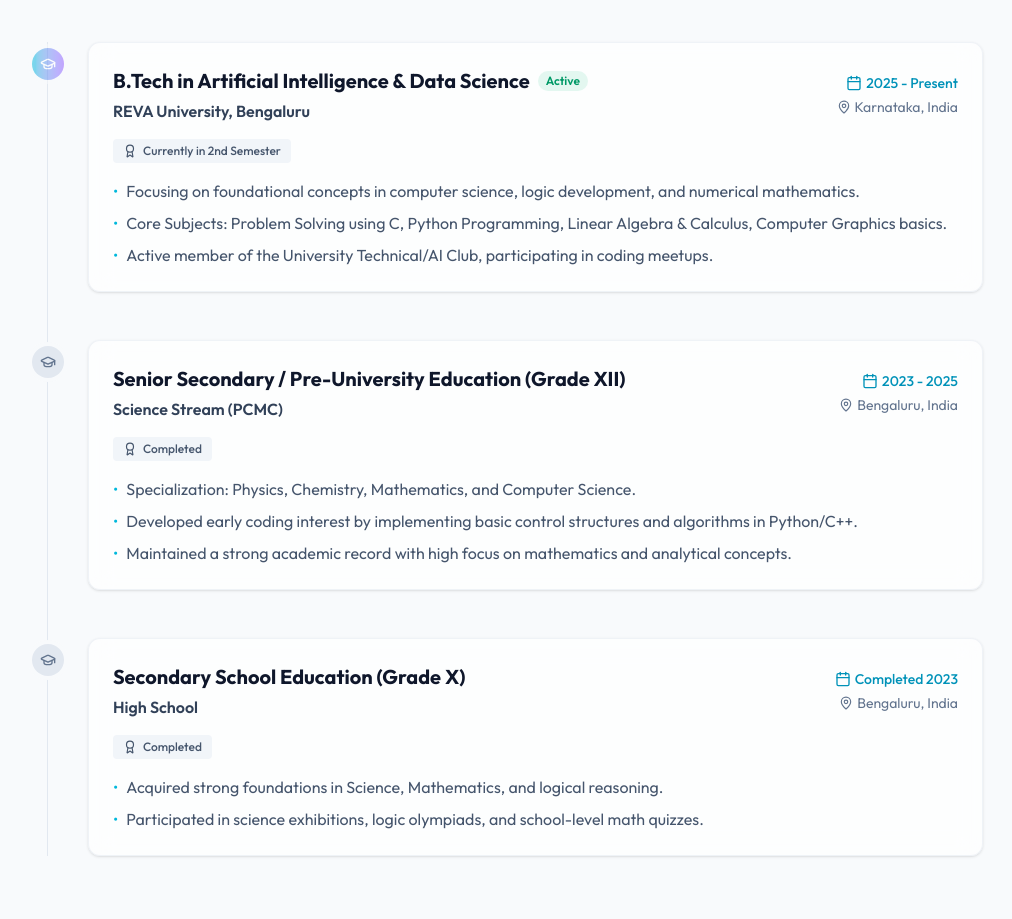
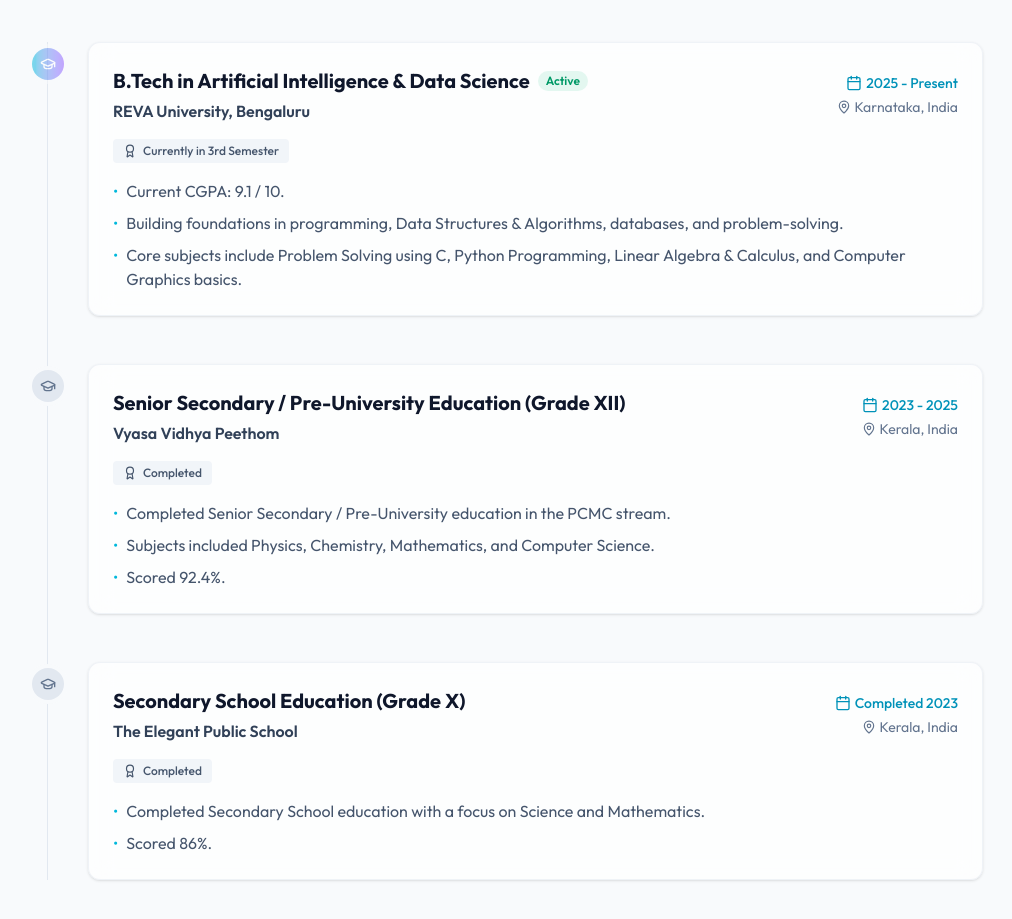
Before and after one commit to Ardra-Sobharaj/portfolio, a React (Vite) app: page / in a window 1280 px wide. Shown: the part 1800-2719 px from the top of the page, without its empty margins (137-1149 px from the left). Built offline with nearby package versions, Linux system fonts and the light colour scheme.

Commit message:
Update education details and cgpa

```diff
--- a/src/components/Education.tsx
+++ b/src/components/Education.tsx
@@ -8,36 +8,36 @@
       institution: 'REVA University, Bengaluru',
       duration: '2025 - Present',
       location: 'Karnataka, India',
-      status: 'Currently in 2nd Semester',
+      status: 'Currently in 3rd Semester',
       details: [
-        'Focusing on foundational concepts in computer science, logic development, and numerical mathematics.',
-        'Core Subjects: Problem Solving using C, Python Programming, Linear Algebra & Calculus, Computer Graphics basics.',
-        'Active member of the University Technical/AI Club, participating in coding meetups.',
+        'Current CGPA: 9.1 / 10.',
+        'Building foundations in programming, Data Structures & Algorithms, databases, and problem-solving.',
+        'Core subjects include Problem Solving using C, Python Programming, Linear Algebra & Calculus, and Computer Graphics basics.',
       ],
     },
     {
       type: 'past',
       degree: 'Senior Secondary / Pre-University Education (Grade XII)',
-      institution: 'Science Stream (PCMC)',
+      institution: 'Vyasa Vidhya Peethom',
       duration: '2023 - 2025',
-      location: 'Bengaluru, India',
+      location: 'Kerala, India',
       status: 'Completed',
       details: [
-        'Specialization: Physics, Chemistry, Mathematics, and Computer Science.',
-        'Developed early coding interest by implementing basic control structures and algorithms in Python/C++.',
-        'Maintained a strong academic record with high focus on mathematics and analytical concepts.',
+        'Completed Senior Secondary / Pre-University education in the PCMC stream.',
+        'Subjects included Physics, Chemistry, Mathematics, and Computer Science.',
+        'Scored 92.4%.',
       ],
     },
     {
       type: 'past',
       degree: 'Secondary School Education (Grade X)',
-      institution: 'High School',
+      institution: 'The Elegant Public School',
       duration: 'Completed 2023',
-      location: 'Bengaluru, India',
+      location: 'Kerala, India',
       status: 'Completed',
       details: [
-        'Acquired strong foundations in Science, Mathematics, and logical reasoning.',
-        'Participated in science exhibitions, logic olympiads, and school-level math quizzes.',
+        'Completed Secondary School education with a focus on Science and Mathematics.',
+        'Scored 86%.',
       ],
     },
   ];
```
